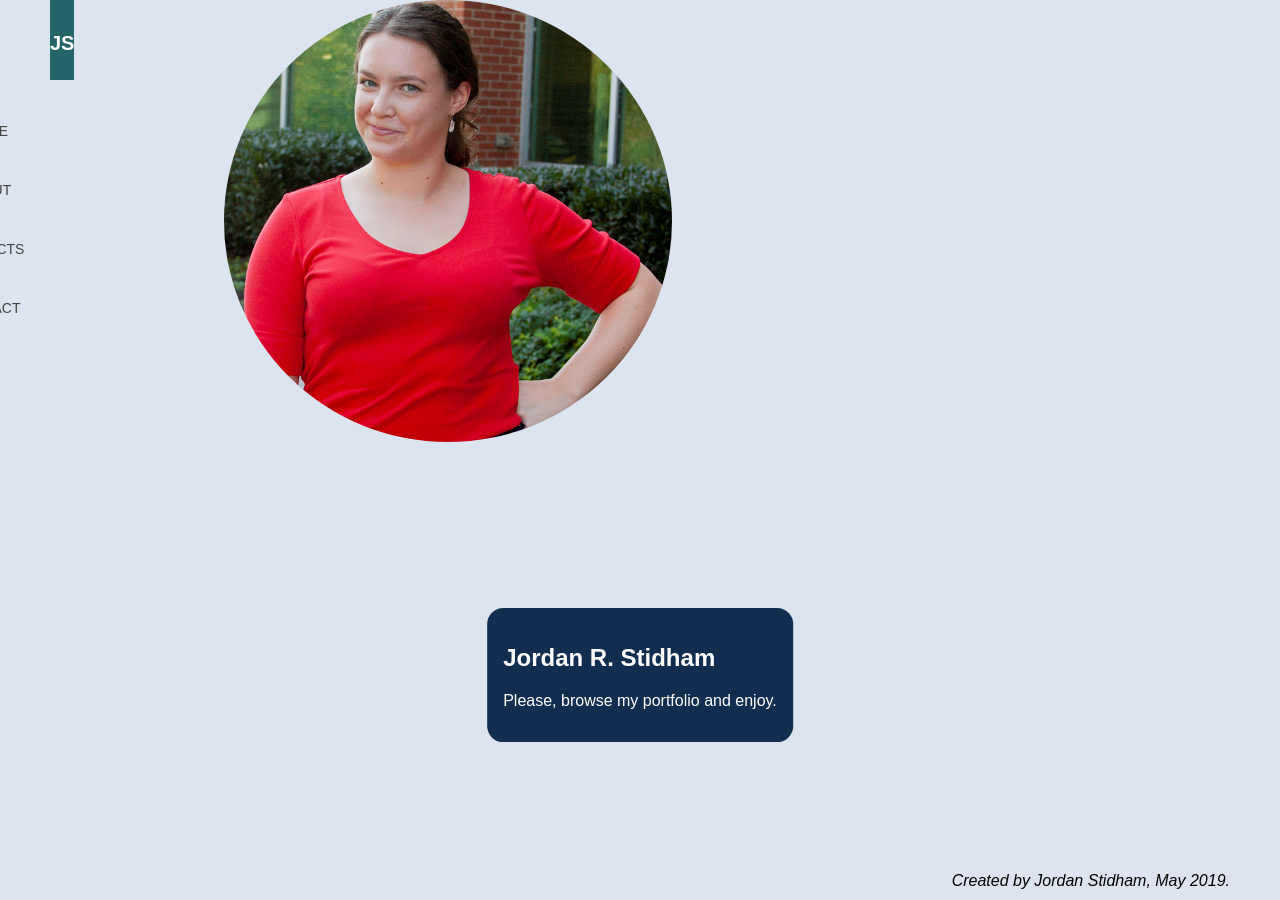
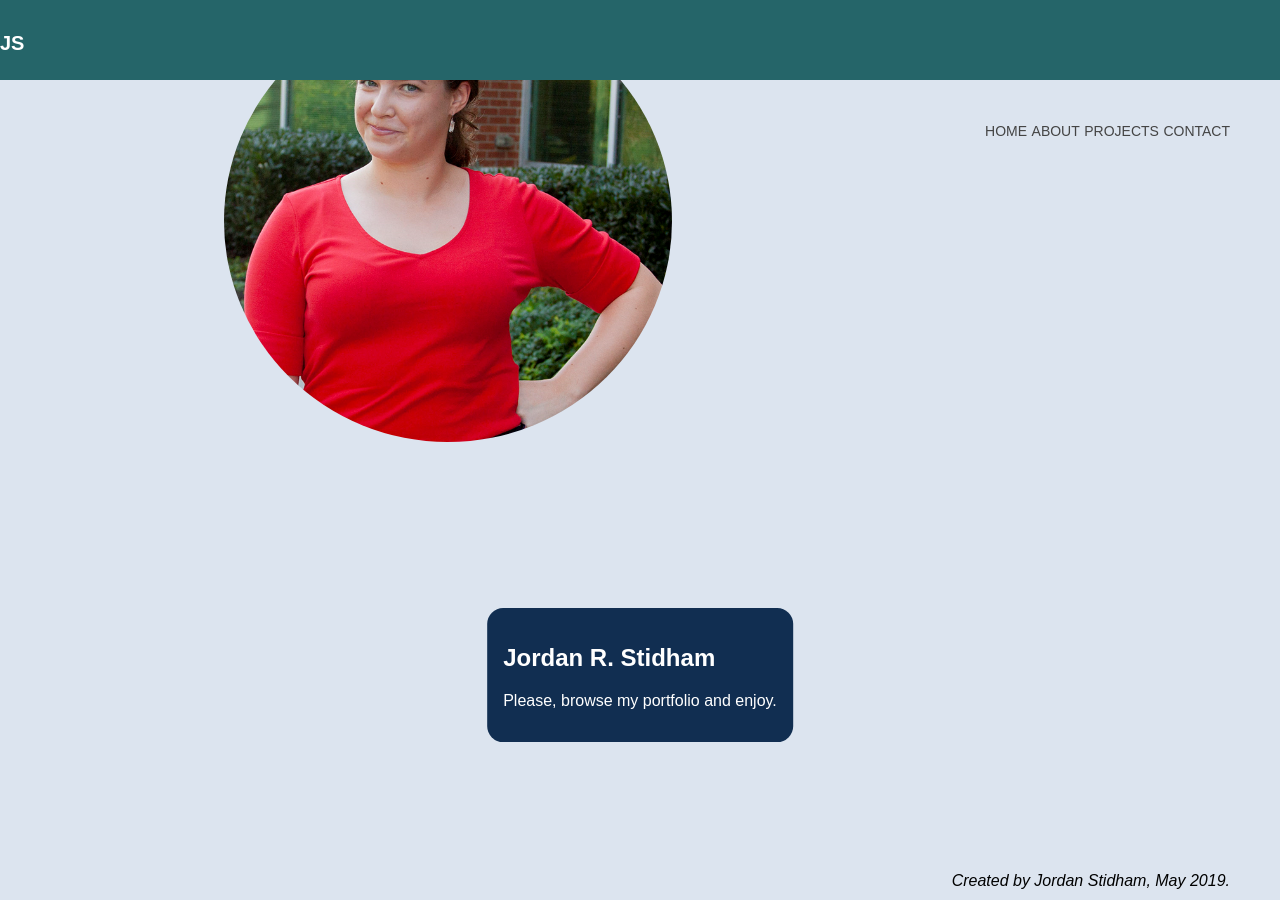
Before and after one commit to jordanstidham/PORTFOLIO, a Jekyll site: the page built from README.md, in a window 1280 px wide. Built offline with Jekyll 4.4.1, drawn with Linux system fonts in a browser that asks for light colours; our own code applies the rules of GitHub Pages for plain Markdown files.

Commit message:
Update main.css

```diff
--- a/css/main.css
+++ b/css/main.css
@@ -21,9 +21,8 @@ body {
 /*navbar style starts here*/
 header {
     background-color: #256569;
-    position: absolute;
-    left: 50px;
-    top: 0;
+    position: fixed;
+    width: 100%;
 }
 header a {
     color: white;
```
